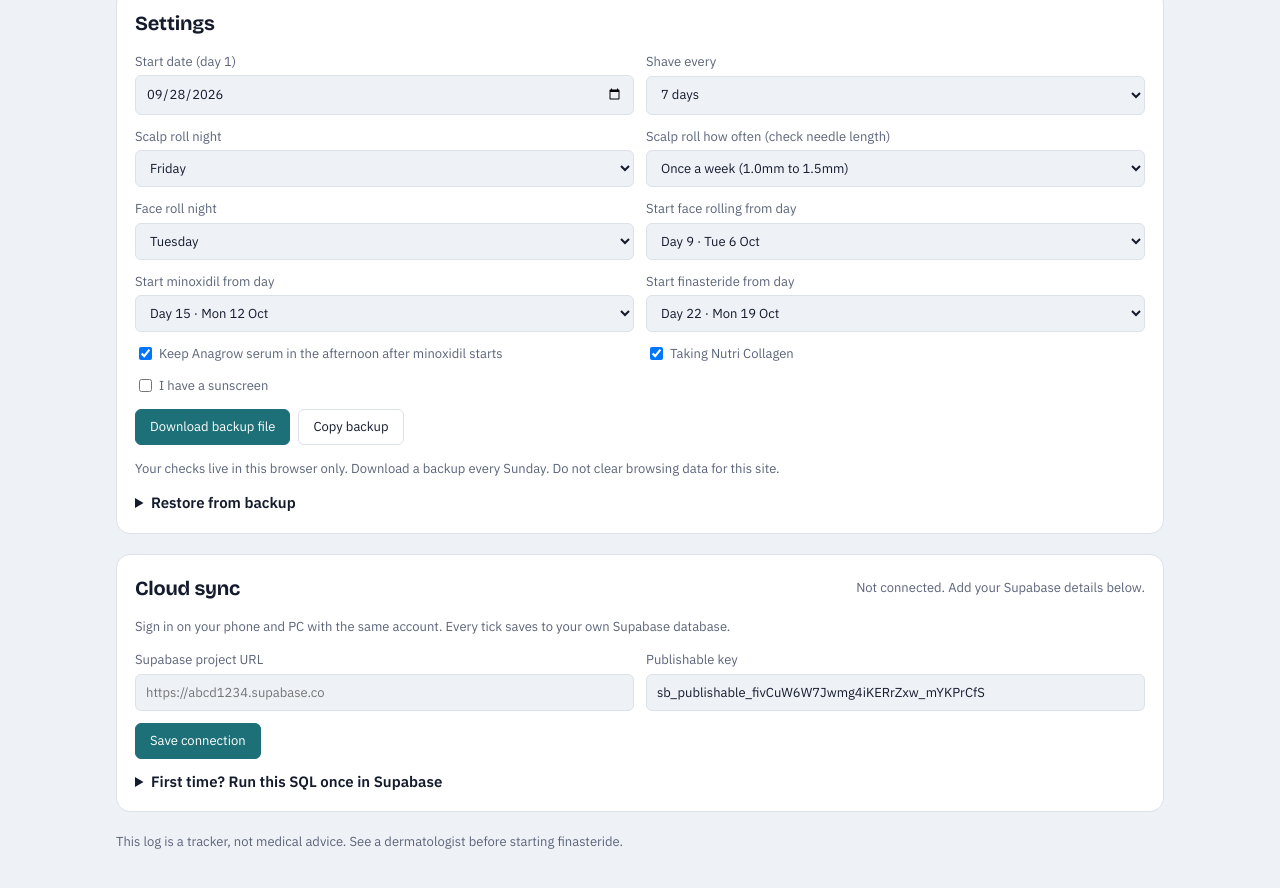
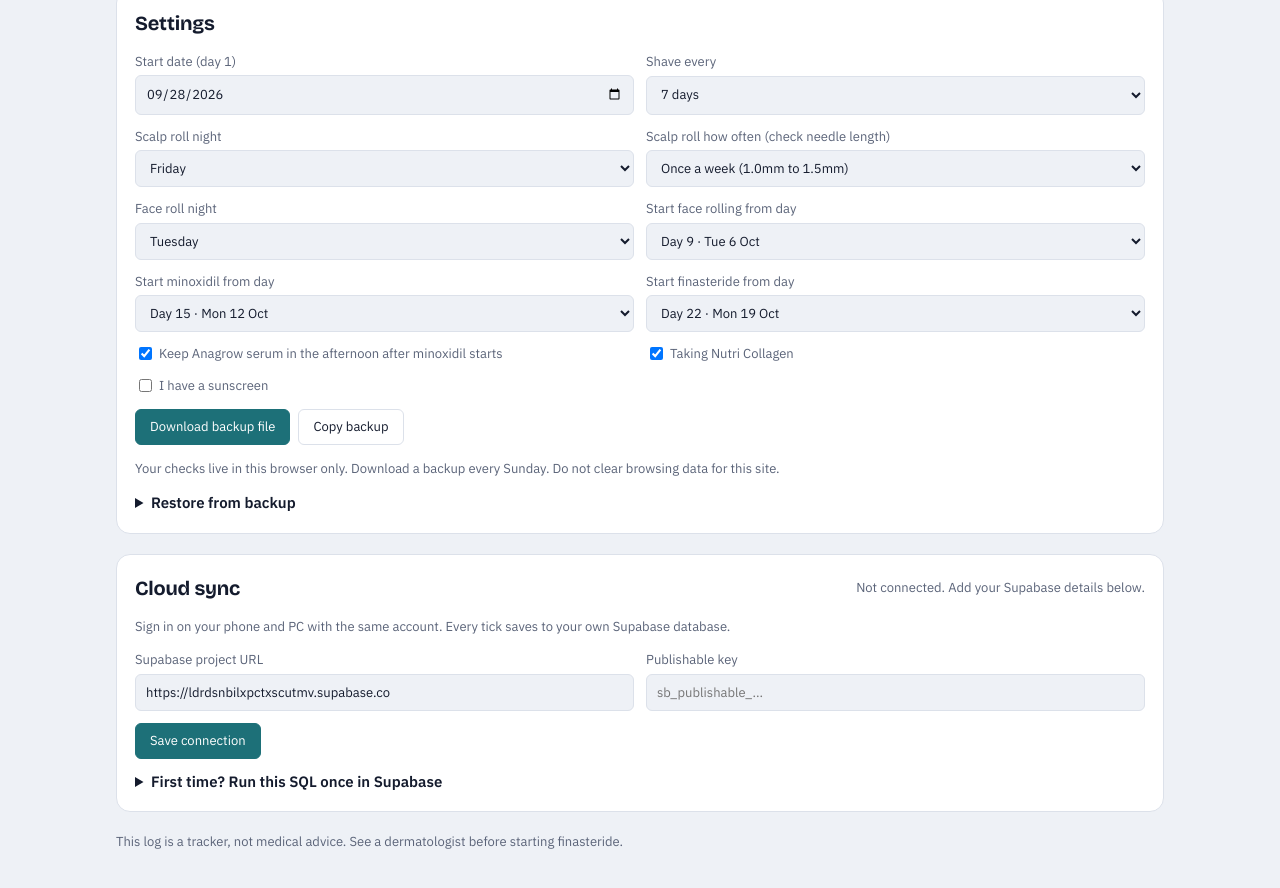
Before and after one commit to Mrshahameer/hair-face-tracker, a plain HTML site: page index.html in a window 1280 px wide. Shown: the part 2560-3448 px from the top of the page. Drawn offline with nearby package versions, Linux system fonts and the light colour scheme.

Commit message:
Connect to Supabase project ldrdsnbilxpctxscutmv
Co-Authored-By: Claude Opus 5.5 <noreply@anthropic.com>
Claude-Session: https://claude.ai/code/session_014WehnngjTeABuqCoCnfnVF

```diff
--- a/index.html
+++ b/index.html
@@ -745,8 +745,8 @@ function keyProblem(k){
 /* ---------- cloud sync (Supabase) ---------- */
 const APP = "hair-face";
 const CLOUD_KEY = "scalplog.cloud";
-const SUPABASE_URL = "";   // optional: paste your project URL here
-const SUPABASE_ANON = "sb_publishable_fivCuW6W7Jwmg4iKERrZxw_mYKPrCfS";  // publishable key, safe to be public
+const SUPABASE_URL = "https://ldrdsnbilxpctxscutmv.supabase.co";
+const SUPABASE_ANON = "";  // publishable key, safe to be public
 let sb = null, sbUser = null, lastPull = 0;
 function cloudCfg(){ try{ const c = JSON.parse(localStorage.getItem(CLOUD_KEY)||"{}"); return {url:c.url||SUPABASE_URL, key:c.key||SUPABASE_ANON}; }catch(e){ return {url:SUPABASE_URL, key:SUPABASE_ANON}; } }
 function cloudMsg(t){ $("cMsg").textContent = t; }
```
